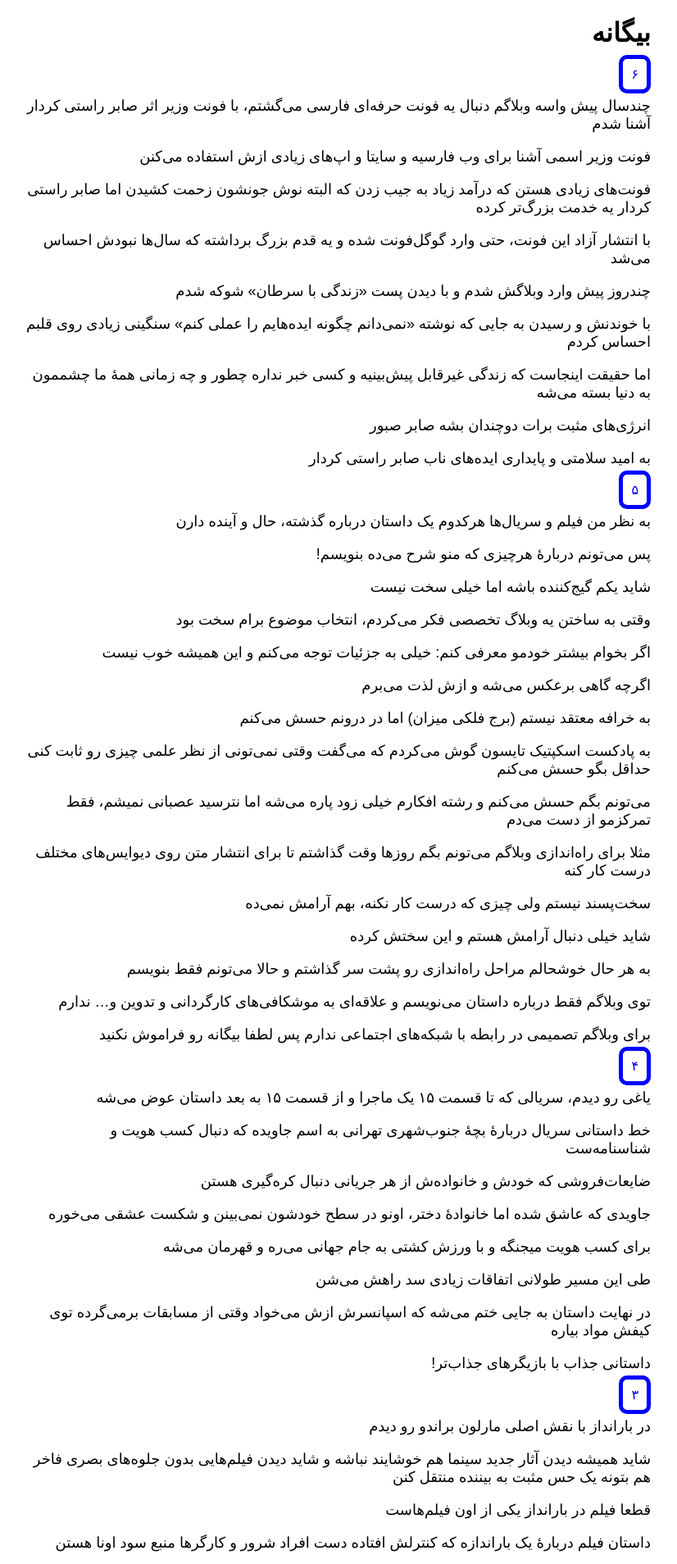
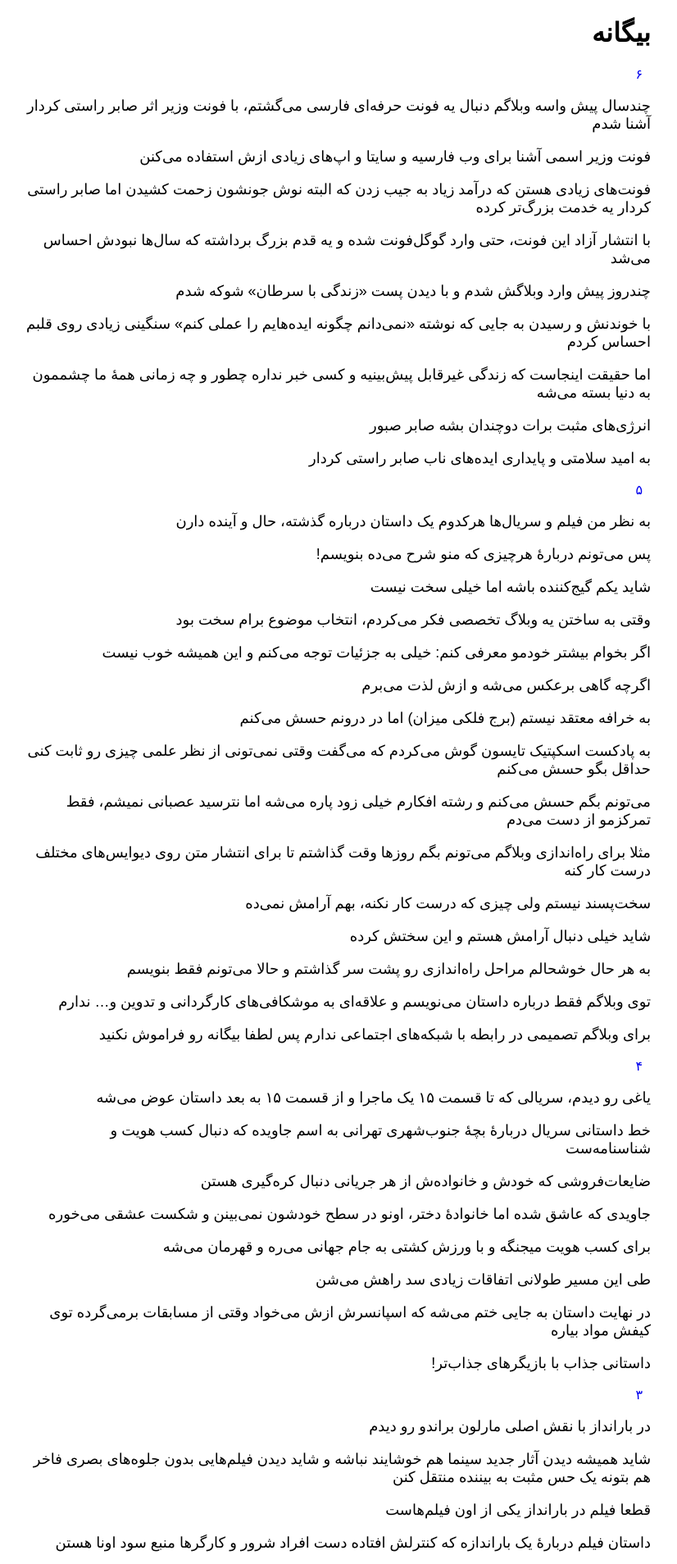
Before and after one commit to darkblog/darkblog.github.io, a Jekyll site: the page built from index.html, in a window 1280 px wide. Shown: the top 1908 px of the page at 82% size, without its empty margins (230-1056 px from the left). Built offline with Jekyll 4.4.1, drawn with Linux system fonts in a browser that asks for light colours.

Commit message:
Update index.html

```diff
--- a/index.html
+++ b/index.html
@@ -9,7 +9,7 @@ layout: compress
 <meta charset="utf-8">
 <meta name="viewport" content="width=device-width, initial-scale=1">
 <link rel="canonical" href="https://biganeh.com/">
-<style>body{font-family:sans-serif;margin:auto;padding:0 1.25em 0 1.25em;max-width:48em}p{font-size:large}a{text-decoration:none;border:thick solid blue;border-radius:10px;padding:10px;text-align:center}hr{border:thick solid blue}</style>
+<style>body{font-family:sans-serif;margin:auto;padding:0 1.25em 0 1.25em;max-width:48em}p{font-size:large}a{text-decoration:none;border:thick transparent blue blue blue;border-radius:10px;padding:10px;text-align:center}hr{border:thick solid blue}</style>
 </head>
 <body>
 <h1>بیگانه</h1>
```
